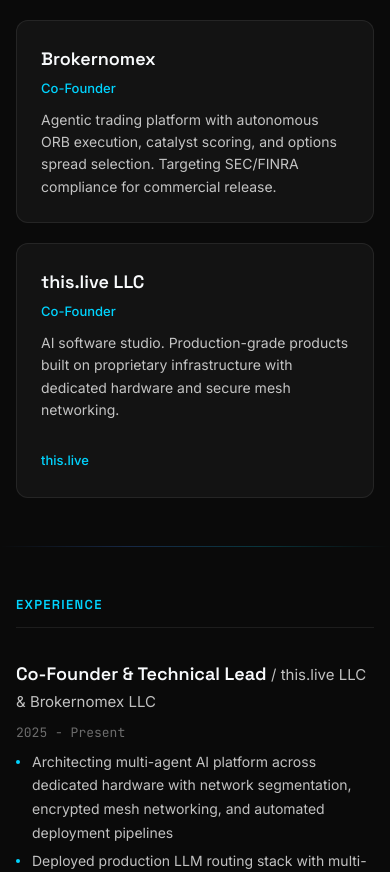
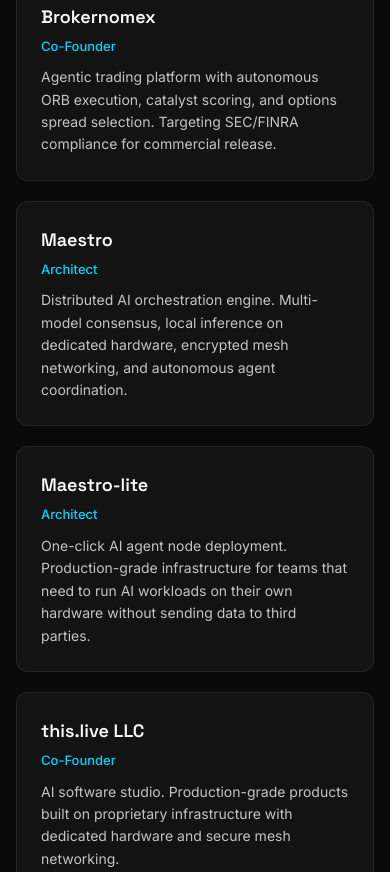
Before and after one commit to brycemurad0/bryce-resume, a plain HTML site: page index.html in a window 390 px wide. Shown: the part 983-1855 px from the top of the page. Drawn offline with Linux system fonts and the light colour scheme.

Commit message:
hide phone number, add Maestro and Maestro-lite cards to Currently Building

```diff
--- a/index.html
+++ b/index.html
@@ -110,6 +110,8 @@
     .building-card a:hover { text-decoration: underline; }
     .building-card--beacon:hover { box-shadow: 0 0 40px rgba(6,182,212,0.18); }
     .building-card--bnx:hover { box-shadow: 0 0 40px rgba(139,92,246,0.18); }
+    .building-card--maestro:hover { box-shadow: 0 0 40px rgba(59,130,246,0.18); }
+    .building-card--lite:hover { box-shadow: 0 0 40px rgba(16,185,129,0.18); }
     .building-card--tl:hover { box-shadow: 0 0 40px rgba(59,130,246,0.18); }
 
     /* Tags */
@@ -194,7 +196,7 @@
           <p class="hero-title">Solution Architect turned founder. Building AI-powered software products and trading systems.</p>
           <div class="hero-contact">
             <span>Storrs, CT</span>
-            <span>860-942-2883</span>
+            <!-- phone hidden -->
             <a href="mailto:brycemurad0@gmail.com">brycemurad0@gmail.com</a>
             <a href="https://linkedin.com/in/bryce-murad" target="_blank" rel="noopener">LinkedIn</a>
           </div>
@@ -221,6 +223,16 @@
           <h3>Brokernomex</h3>
           <div class="card-role">Co-Founder</div>
           <p>Agentic trading platform with autonomous ORB execution, catalyst scoring, and options spread selection. Targeting SEC/FINRA compliance for commercial release.</p>
+        </div>
+        <div class="building-card building-card--maestro">
+          <h3>Maestro</h3>
+          <div class="card-role">Architect</div>
+          <p>Distributed AI orchestration engine. Multi-model consensus, local inference on dedicated hardware, encrypted mesh networking, and autonomous agent coordination.</p>
+        </div>
+        <div class="building-card building-card--lite">
+          <h3>Maestro-lite</h3>
+          <div class="card-role">Architect</div>
+          <p>One-click AI agent node deployment. Production-grade infrastructure for teams that need to run AI workloads on their own hardware without sending data to third parties.</p>
         </div>
         <div class="building-card building-card--tl">
           <h3>this.live LLC</h3>
```
Also changed, not shown: .wrangler/cache/pages.json (added), .wrangler/cache/wrangler-account.json (added), favicon.ico (added).
